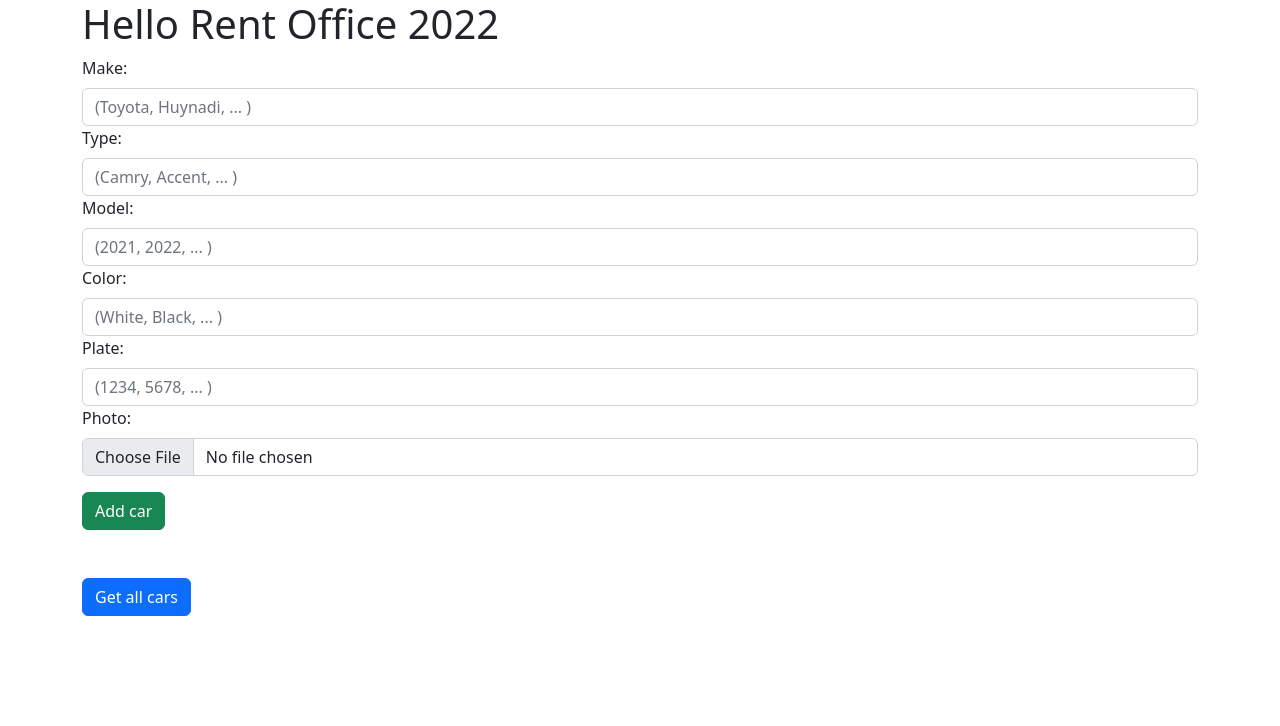
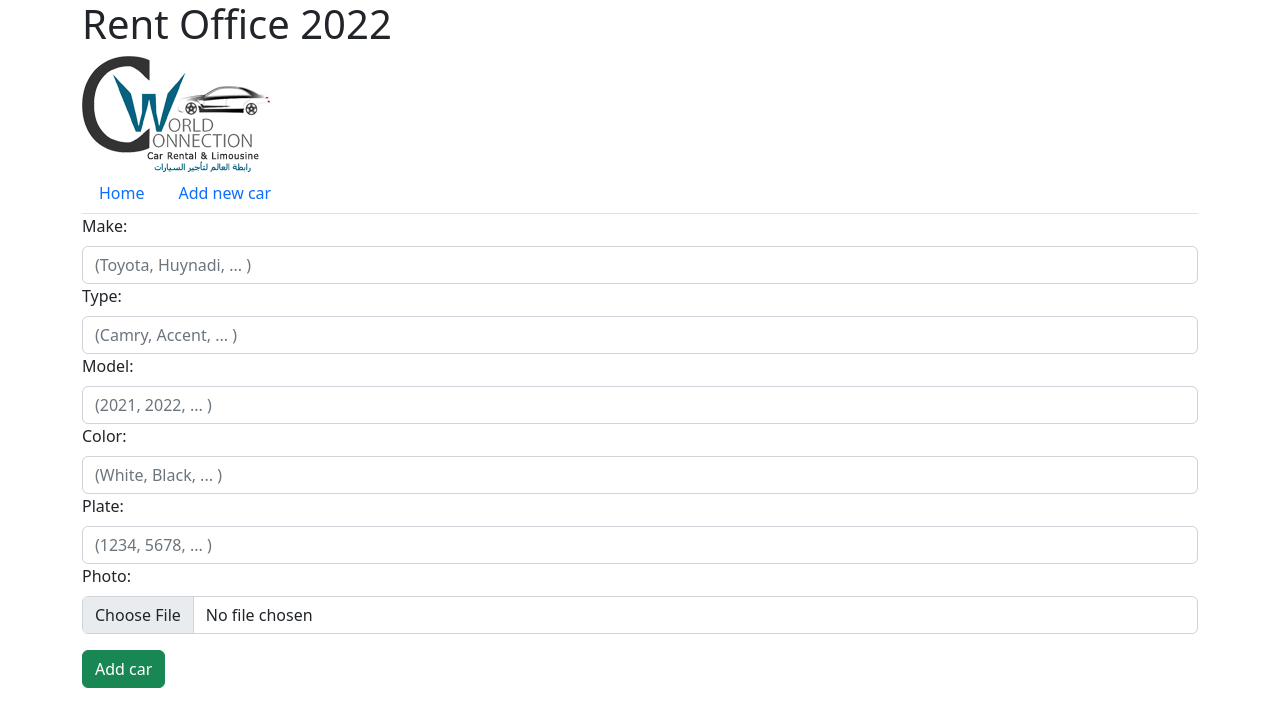
Before and after one commit to mymafm0405/rent-office-2022, a React (Create React App) app: page / in a window 1280 px wide. Shown: the top 726 px of the page. Built offline with nearby package versions, Linux system fonts and the light colour scheme; no server answers.

Commit message:
now auto fetching is working and start to add navigation

```diff
--- a/src/App.js
+++ b/src/App.js
@@ -1,17 +1,29 @@
-import { useContext } from "react";
-import { Button, Col, Container, Row } from "react-bootstrap";
+import { useContext, useEffect } from "react";
+import { Col, Container, Row } from "react-bootstrap";
 import AllCars from "./components/cars/AllCars";
 import NewCarForm from "./components/cars/NewCarForm";
+import Navigation from "./components/UI/Navigation";
 import { CarsContext } from "./store/CarsStore";
 
 const App = () => {
   const carsCtx = useContext(CarsContext);
+  const getCars = carsCtx.getAllCars;
+
+  useEffect(() => {
+    getCars();
+  }, [getCars]);
 
   return (
     <Container>
       <Row>
         <Col>
-          <h1>Hello Rent Office 2022</h1>
+          <h1>Rent Office 2022</h1>
+          <img src="images/limousine_logo.png" alt="Limousine logo" />
+        </Col>
+      </Row>
+      <Row>
+        <Col>
+          <Navigation />
         </Col>
       </Row>
       <Row className="mb-5">
@@ -20,10 +32,7 @@ const App = () => {
         </Col>
       </Row>
       <Row>
-        <Col><Button onClick={carsCtx.getAllCars}>Get all cars</Button></Col>
-      </Row>
-      <Row>
-        <AllCars allCars={carsCtx.cars}/>
+        <AllCars allCars={carsCtx.cars} />
       </Row>
     </Container>
   );
--- /dev/null
+++ b/src/components/UI/Navigation.js
@@ -0,0 +1,14 @@
+import { Nav } from "react-bootstrap";
+
+const Navigation = () => {
+    return <Nav variant="tabs">
+        <Nav.Item>
+            <Nav.Link>Home</Nav.Link>
+        </Nav.Item>
+        <Nav.Item>
+            <Nav.Link>Add new car</Nav.Link>
+        </Nav.Item>
+    </Nav>
+}
+
+export default Navigation;
--- a/src/hooks/use-http.js
+++ b/src/hooks/use-http.js
@@ -1,4 +1,4 @@
-import { useState } from "react";
+import { useCallback, useState } from "react";
 import axios from "axios";
 
 const useHttp = () => {
@@ -23,12 +23,12 @@ const useHttp = () => {
       });
   };
 
-  const getRequest = (requestDetails, applyData) => {
+  const getRequest = useCallback((requestDetails, applyData) => {
     setLoading(true);
     axios.get(requestDetails.url).then((res) => {
-      applyData(res)
+      applyData(res);
     });
-  };
+  }, []);
 
   return {
     loading,
--- a/src/store/CarsStore.js
+++ b/src/store/CarsStore.js
@@ -1,4 +1,4 @@
-import React, { useState } from "react";
+import React, { useCallback, useState } from "react";
 import useHttp from "../hooks/use-http";
 
 export const CarsContext = React.createContext({
@@ -27,13 +27,13 @@ const CarsContextProvider = (props) => {
     setCurrentCars((prevCars) => prevCars.filter((car) => car.id !== id));
   };
 
-  const getAllCarsHandler = () => {
+  const getAllCarsHandler = useCallback(() => {
     const requestDetails = {
       url: "https://rentoffice2022-e097d-default-rtdb.firebaseio.com/cars.json"
     };
 
     getRequest(requestDetails, convertResData)
-  }
+  }, [getRequest])
 
   const convertResData = (res) => {
     const loadedCars = [];
```
Also changed, not shown: public/images/limousine_logo.png (added).
